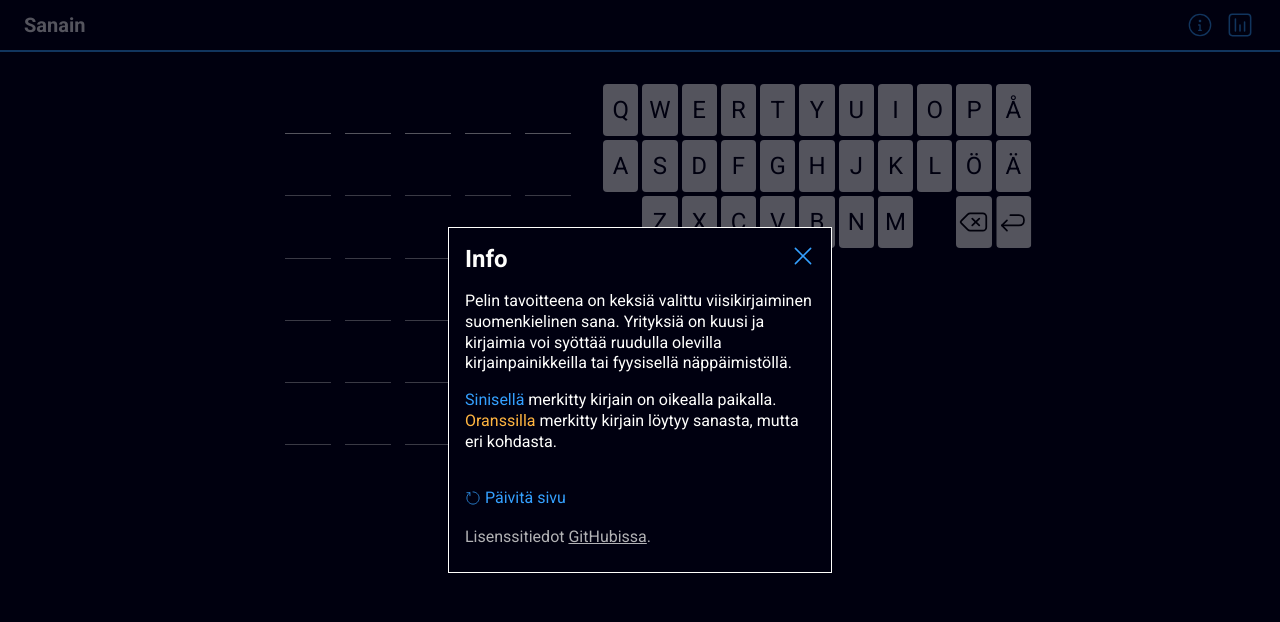
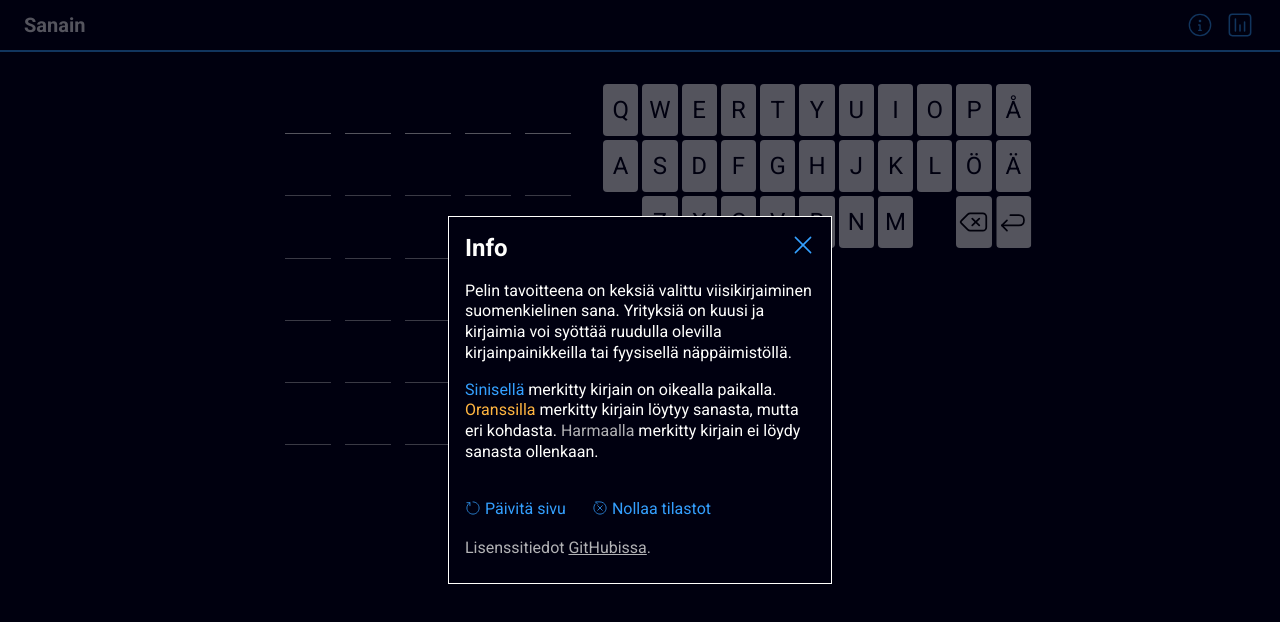
Before and after one commit to katrimarika/sanain, a React (Create React App) app: page / in a window 1280 px wide. Both pictures are taken after a click on the button 1200 px from the left and 25 px from the top of the page. Shown: the top 622 px of the page. Built offline with nearby package versions, Linux system fonts and the light colour scheme.

Commit message:
Added reset statistics button

```diff
--- a/src/ui/App.tsx
+++ b/src/ui/App.tsx
@@ -83,8 +83,15 @@ const InfoButton = styled(IconButton)`
 `;
 
 export const App: FC = () => {
-  const { word, guesses, submitGuess, newGame, status, statistics } =
-    useWordToGuess();
+  const {
+    word,
+    guesses,
+    submitGuess,
+    newGame,
+    status,
+    statistics,
+    resetStatistics,
+  } = useWordToGuess();
   const [currentGuess, setCurrentGuess] = useState('');
   const [toastMessage, setToastMessage] = useState('');
   const [infoDialogOpen, setInfoDialogOpen] = useState(false);
@@ -172,6 +179,7 @@ export const App: FC = () => {
       <InfoDialog
         isOpen={infoDialogOpen}
         close={() => setInfoDialogOpen(false)}
+        resetStatistics={resetStatistics}
       />
     </Wrapper>
   );
--- a/src/ui/InfoDialog.tsx
+++ b/src/ui/InfoDialog.tsx
@@ -1,4 +1,5 @@
-import ReloadIcon from 'icons/reset.svg';
+import ReloadIcon from 'icons/reload.svg';
+import ResetIcon from 'icons/reset.svg';
 import { FC } from 'react';
 import styled from 'styled-components';
 import { ButtonWithHover } from 'utils/style';
@@ -18,6 +19,10 @@ const Place = styled.span`
   color: ${theme.colors.secondaryHighlight};
 `;
 
+const Dim = styled.span`
+  color: ${theme.colors.gray};
+`;
+
 const ReloadButton = styled(ButtonWithHover)`
   margin-top: 1rem;
   display: inline-flex;
@@ -31,6 +36,11 @@ const ReloadButton = styled(ButtonWithHover)`
   background-size: 1rem;
   background-position: left 0 top 50%;
   background-repeat: no-repeat;
+`;
+
+const ResetButton = styled(ReloadButton)`
+  background-image: url(${ResetIcon});
+  margin-left: 1.5rem;
 `;
 
 const License = styled.div`
@@ -48,11 +58,13 @@ const Link = styled.a`
   }
 `;
 
-export const InfoDialog: FC<{ isOpen: boolean; close: () => void }> = (
-  props
-) => {
+export const InfoDialog: FC<{
+  isOpen: boolean;
+  close: () => void;
+  resetStatistics: () => void;
+}> = ({ resetStatistics, ...rest }) => {
   return (
-    <Dialog title="Info" {...props}>
+    <Dialog title="Info" {...rest}>
       <Text>
         Pelin tavoitteena on keksiä valittu viisikirjaiminen suomenkielinen
         sana. Yrityksiä on kuusi ja kirjaimia voi syöttää ruudulla olevilla
@@ -61,11 +73,15 @@ export const InfoDialog: FC<{ isOpen: boolean; close: () => void }> = (
       <Text>
         <Hit>Sinisellä</Hit> merkitty kirjain on oikealla paikalla.{' '}
         <Place>Oranssilla</Place> merkitty kirjain löytyy sanasta, mutta eri
-        kohdasta.
+        kohdasta. <Dim>Harmaalla</Dim> merkitty kirjain ei löydy sanasta
+        ollenkaan.
       </Text>
-      <ReloadButton onClick={() => window.location.reload()}>
-        Päivitä sivu
-      </ReloadButton>
+      <div>
+        <ReloadButton onClick={() => window.location.reload()}>
+          Päivitä sivu
+        </ReloadButton>
+        <ResetButton onClick={resetStatistics}>Nollaa tilastot</ResetButton>
+      </div>
       <License>
         Lisenssitiedot{' '}
         <Link
--- a/src/utils/storage.ts
+++ b/src/utils/storage.ts
@@ -32,3 +32,11 @@ export const getDataFromStorage = (key: string) => {
     return null;
   }
 };
+
+export const removeDataFromStorage = (key: string) => {
+  try {
+    localStorage.removeItem(key);
+  } catch (e) {
+    // no-op
+  }
+};
--- a/src/utils/word-to-guess.ts
+++ b/src/utils/word-to-guess.ts
@@ -1,6 +1,10 @@
 import { useState } from 'react';
 import { LETTERS, MAX_GUESSES, WORD_LENGTH } from 'utils/settings';
-import { getDataFromStorage, storeData } from 'utils/storage';
+import {
+  getDataFromStorage,
+  removeDataFromStorage,
+  storeData,
+} from 'utils/storage';
 import { words5 } from 'utils/words';
 
 const isValidWord = (wrd: string) => words5.includes(wrd);
@@ -115,6 +119,9 @@ const handleCompletion = (
   storeData(statisticsStorageKey, JSON.stringify(newStatistics));
   return newStatistics;
 };
+const resetStoredStatistics = () => {
+  removeDataFromStorage(statisticsStorageKey);
+};
 
 export const useWordToGuess = () => {
   const [word, setWord] = useState(getWordToGuess());
@@ -135,6 +142,7 @@ export const useWordToGuess = () => {
     guesses,
     submitGuess,
     newGame,
+    resetStatistics,
   };
 
   function updateGuesses(gs: string[]) {
@@ -182,4 +190,14 @@ export const useWordToGuess = () => {
     setWord(getWordToGuess({ forceNew: true }));
     updateGuesses([]);
   }
+
+  function resetStatistics() {
+    setStatistics({
+      totalPlayed: 0,
+      totalWins: 0,
+      totalLosses: 0,
+      winDistribution: {},
+    });
+    resetStoredStatistics();
+  }
 };
```
Also changed, not shown: src/icons/reload.svg (added), src/icons/reset.svg.
